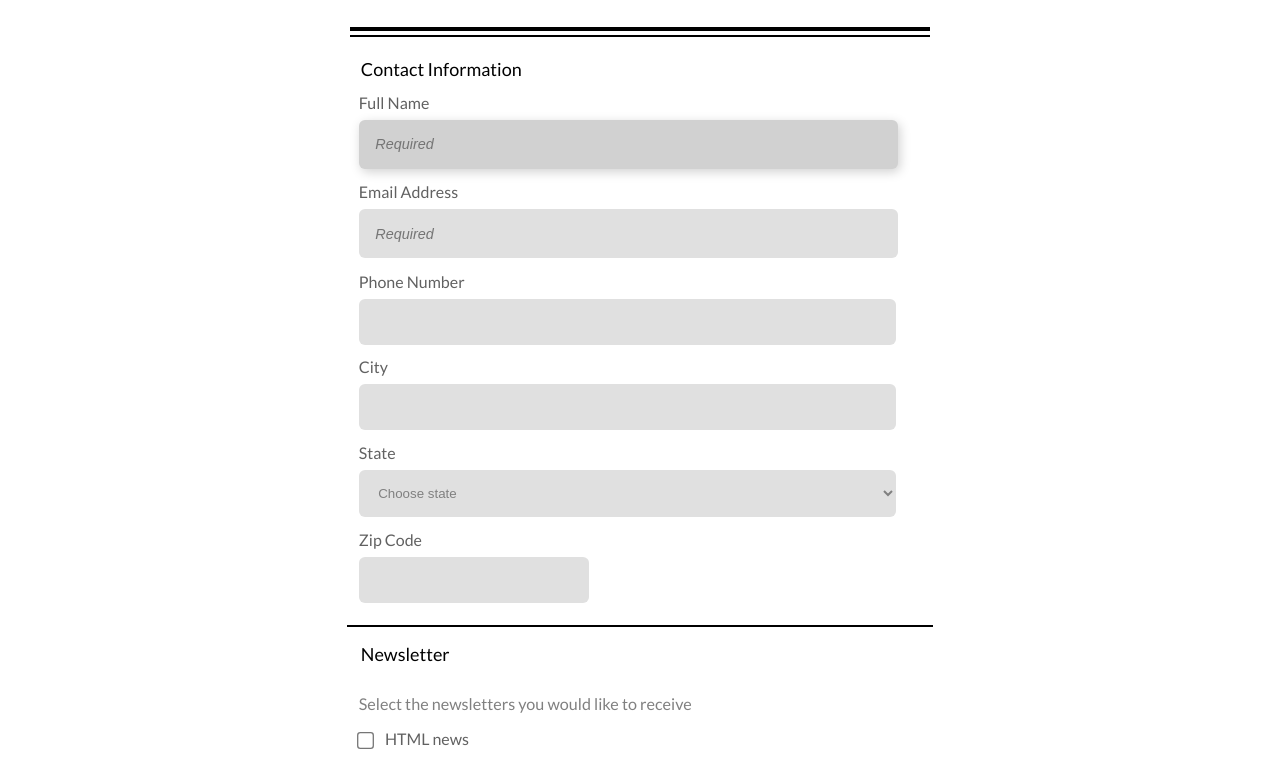
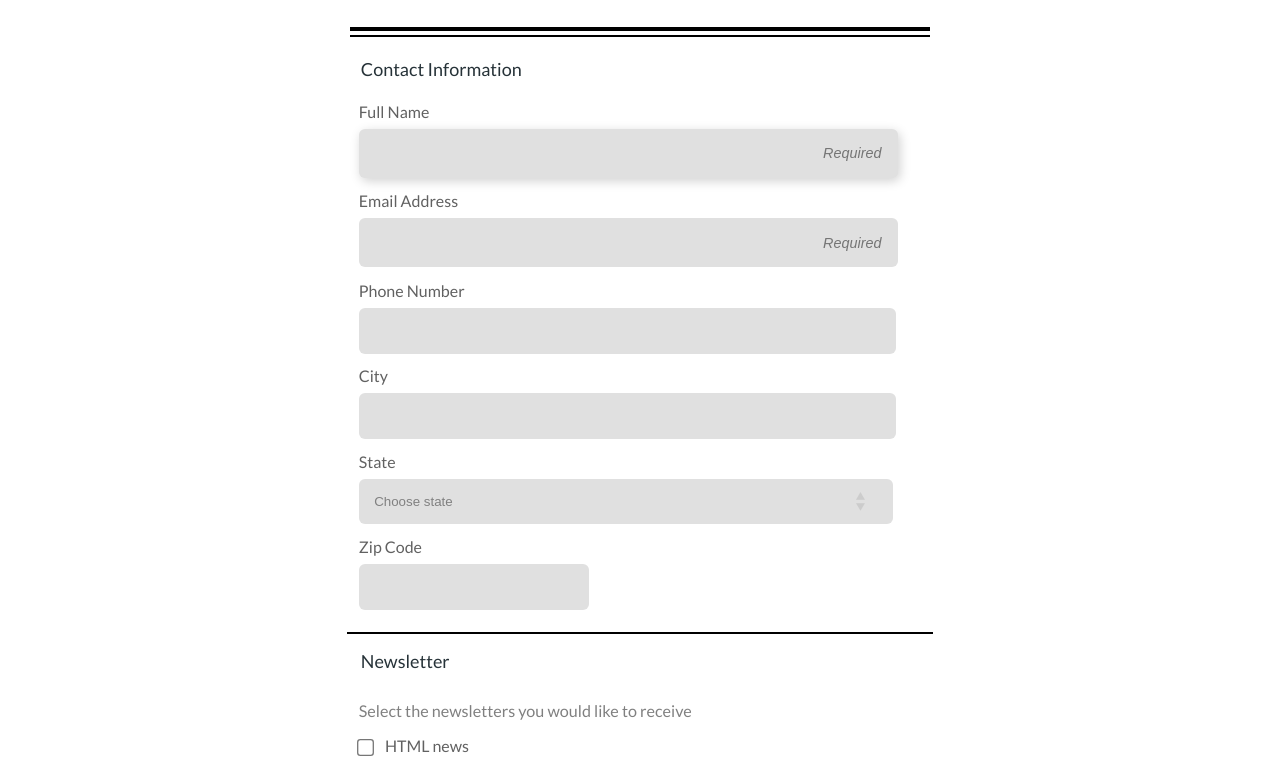
Before and after one commit to 20H-Talent/ikigai-project-3-Ranacode, a plain HTML site: page index.html in a window 1280 px wide. Shown: the part 203-964 px from the top of the page. Drawn offline with Linux system fonts and the light colour scheme; a web font is replaced by a local one.

Commit message:
Finished basic goals of the 20h-talent-ikigai project3

```diff
--- a/css/index.css
+++ b/css/index.css
@@ -56,23 +56,14 @@ main {
 main form {
   padding: 0.3em;
 }
-main form select,
-main form textarea {
-  width: 95%;
-}
-
-main form input {
-  width: 90%;
-}
-
+main form input:not([type="checkbox"]):not([type="radio"]),
+main form textarea,
 main form select {
-  width: 95.5%;
-  color: gray;
-}
-
-main form input,
-main form select,
-main form textarea {
+  -webkit-appearance: none;
+  -moz-appearance: none;
+  -o-appearance: none;
+  -ms-appearance: none;
+  appearance: none;
   padding: 1.15em;
   border: none;
   outline: none;
@@ -86,8 +77,36 @@ main form textarea {
   transition: all 0.3s ease-out;
 }
 
-main form input::placeholder,
+main form select {
+  color: gray;
+  width: 95.5%;
+  background: url(../images/select_doublearrow.png) no-repeat 95% center;
+  background-color: #e0e0e0;
+}
+
+main form select,
+main form textarea {
+  width: 95%;
+}
+
+main form input {
+  width: 90%;
+}
+
+/**************************
+The CSS Prefixes can't combine together
+the selector is broken and css parser will always fails
+*************************/
+main form input::placeholder {
+  text-align: right;
+}
 main form input::-moz-placeholder {
+  text-align: right;
+}
+main form input::-webkit-input-placeholder {
+  text-align: right;
+}
+input:-ms-input-placeholder {
   text-align: right;
 }
 
@@ -117,7 +136,9 @@ main form input[type="radio"] {
 main form legend {
   padding-bottom: 0.4em;
   font-size: 18px;
+  color: #263238;
 }
+
 main form p {
   color: gray;
   text-align: left;
@@ -189,6 +210,9 @@ fieldset.Form__Newsletter input {
   *overflow: hidden;
 }
 
+fieldset.Form__ContactInfo legend {
+  margin-bottom: 0.5em;
+}
 fieldset.Form__ContactInfo label {
   display: block;
   margin-bottom: 0.5em;
@@ -202,5 +226,6 @@ fieldset.Form__Newsletter label {
   text-indent: -15px;
 }
 
-@media screen and (min-width: 320px) {
+fieldset.Form__Newsletter p.Form__Newsletter__Paragraph {
+  margin-top: 1.7em;
 }
--- a/index.html
+++ b/index.html
@@ -13,10 +13,10 @@
 </head>
 
 <body>
+    <nav class="Navbar">
+        <p>THE CODE REVIEW</p>
+    </nav>
     <main>
-        <nav class="Navbar">
-            <p>THE CODE REVIEW</p>
-        </nav>
 
         <header class="Header">
             <div class="Header__Title">
@@ -78,7 +78,7 @@
                     <input type="radio" name="format" value="Plain text"> Plain Text
                 </label>
 
-                <p>Other topics you'd like to hear about</p>
+                <p class="Form__Newsletter__Paragraph">Other topics you'd like to hear about</p>
                 <textarea name="topics" id="" cols="40" rows="7"></textarea>
 
             </fieldset>
```
Also changed, not shown: images/select_doublearrow.png (added).
